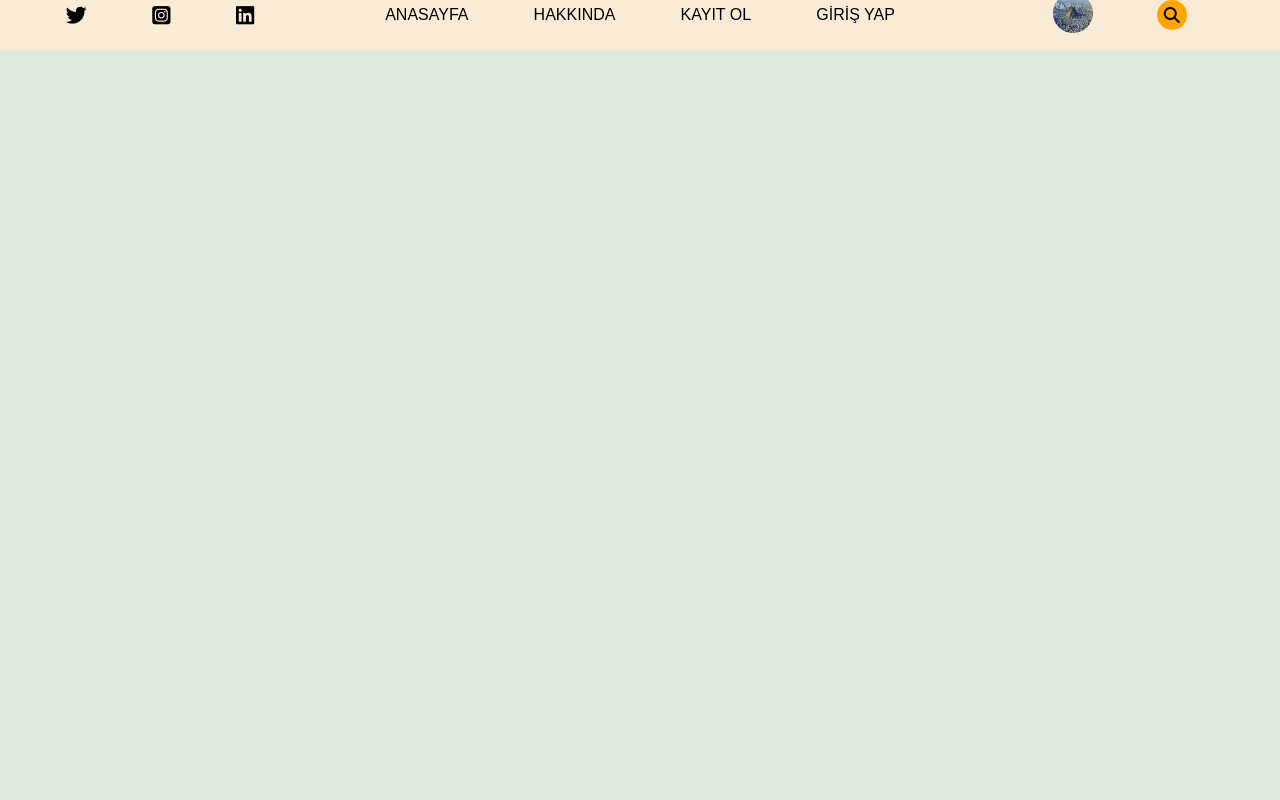
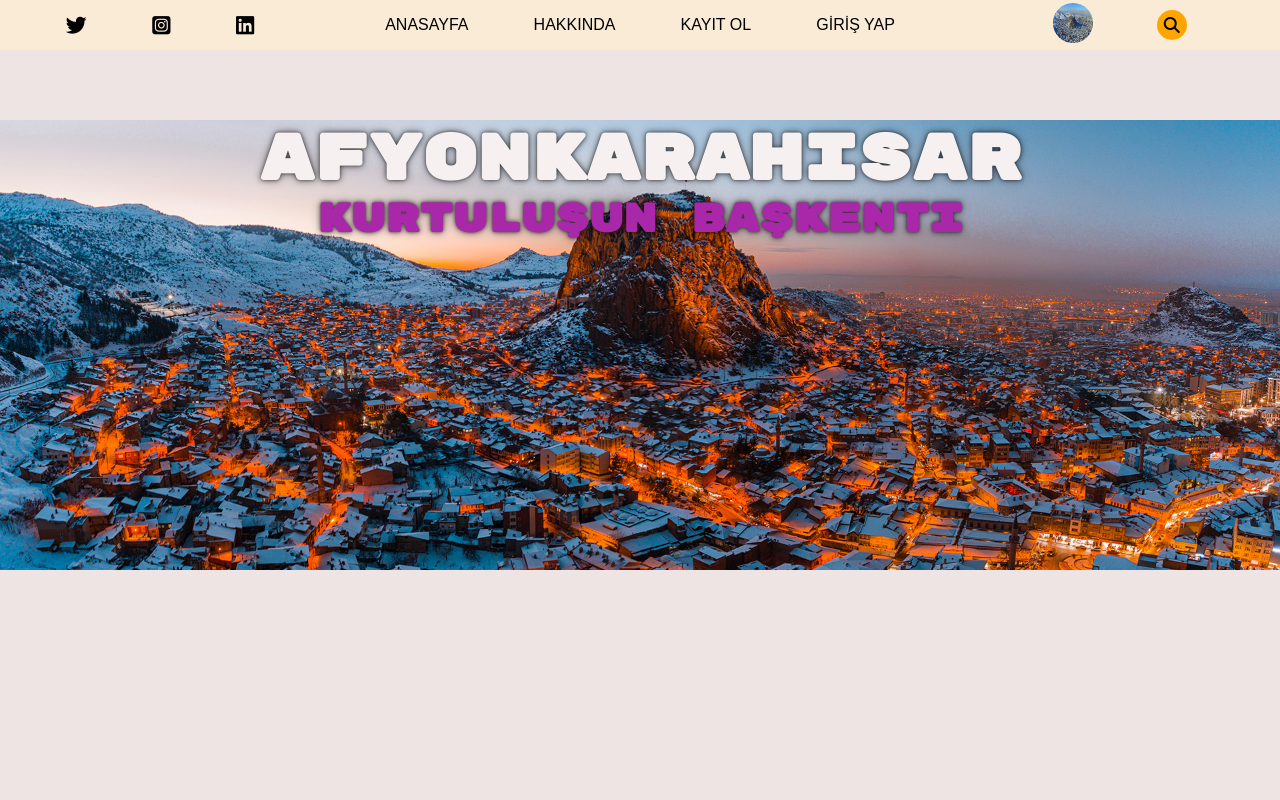
Before and after one commit to B3Ratt/Web, a PHP site: page / in a window 1280 px wide. Run offline with PHP 8.4, Linux system fonts and the light colour scheme; some web fonts are replaced.

Commit message:
Commit -4-

```diff
--- a/index.html
+++ b/index.html
@@ -9,8 +9,8 @@
 </head>
 <body>
  <div class="topbar">
-    <div class="wrapper active">
-        <div class="left active">
+    <div class="wrapper target">
+        <div class="left">
             <i class="fa-brands fa-twitter"></i>
             <i class="fa-brands fa-square-instagram"></i>
             <i class="fa-brands fa-linkedin"></i>
@@ -32,6 +32,15 @@
         </div>
     </div>
  </div>
+
+
+<header class="header target">
+    <img src="public/img/afyon.jpg" alt="background">
+    <h1>Afyonkarahisar</h1>
+    <h3>Kurtuluşun Başkenti</h3>
+</header>
+
+
 <script src="public/js/search.js"></script>
 <script src="public/js/scroll.js"></script>
 
--- a/public/css/default.css
+++ b/public/css/default.css
@@ -3,11 +3,17 @@
     padding: 0;
     box-sizing: border-box;
 }
+html::-webkit-scrollbar{
+    width: 0px;
+}
+html{
+    scroll-behavior: smooth;
+}
 body{
     width: 100%;
     height: auto;
     min-height: 100vh;
-    background-color: rgb(224, 234, 224);
+    background-color: rgb(239, 228, 228);
 }
 img, video{
     width: 100%;
--- /dev/null
+++ b/public/css/header.css
@@ -0,0 +1,58 @@
+.header{
+    margin-top: 70px;
+    width: 100%;
+    position: relative;
+    display: flex;
+    justify-content: center;
+}
+
+.header img{
+    width: 100%;
+    height: 450px;
+    object-fit: cover;
+    object-position: center top;
+}
+.header h1, .header h3{
+    position: absolute;
+}
+.header h1{
+    top: 0px;
+    font-family: "Rubik Mono One", monospace;
+    font-size: 4rem;
+    color: rgb(246, 240, 240);
+    text-shadow: 0px 0px 3px rgba(0,0,0,0.4),  0px 0px 5px rgba(0,0,0,0.4),  0px 0px 10px rgba(0,0,0,0.4) ;
+}
+.header h3{
+    top: 75px;
+    font-family: "Rubik Mono One", monospace;
+    font-size: 2.5rem;
+    color: rgb(169, 40, 169);
+    text-shadow: 0px 0px 3px rgba(0,0,0,0.4),  0px 0px 5px rgba(0,0,0,0.4),  0px 0px 10px rgba(0,0,0,0.4) ;
+}
+
+/* Scroll Animasyonları */
+.header{
+    transform: translateX(-30px);
+    transition: all 0.5s;
+    opacity: 0;
+}
+.header.active{
+    transform: translateX(0px);
+    opacity: 1;
+}
+.header h1, .header h3{
+    position: absolute;
+    transform: translateY(-20px);
+    transition: all 0.8s;
+    opacity: 0;
+}
+.header.active h1, .header.active h3{
+    position: absolute;
+    transform: translateY(0px);
+    opacity: 1;
+}
+.header.active h3{
+    transition-delay: 0.5s;
+    position: absolute;
+    transform: translateY(0px);
+}
--- a/public/css/index.css
+++ b/public/css/index.css
@@ -1,3 +1,4 @@
 @import './default.css';
 @import './fontFamily.css';
 @import './topbar.css';
+@import './header.css';
--- a/public/css/topbar.css
+++ b/public/css/topbar.css
@@ -77,11 +77,11 @@
 
 /* Scroll Animasyonu */
 .topbar .wrapper{
-    opacity: 1;
+    opacity: 0;
     transition: all 0.5s;
     transform: translateY(-10px);
 }
-.topbar .wrapper .active{
+.topbar .wrapper.active{
     opacity: 1;
     transform: translateY(0px);
 }
--- a/public/js/scroll.js
+++ b/public/js/scroll.js
@@ -1,7 +1,7 @@
 const targets = document.querySelectorAll('.target')
 
 const options ={
-    threshold:0.3
+    threshold:0.1
 }
 
 const callBack = (entries)=>{
```
Also changed, not shown: public/img/afyon.jpg (added), public/img/afyonkarahisar-iklim2_23102020142913-4.jpg (added), public/img/afyonkarahisar-iklim4_23102020142913-6.jpg (added), public/img/afyonkarahisar-in-tarihi-3000.jpeg (added), public/img/headerafyon.jpg (added).
